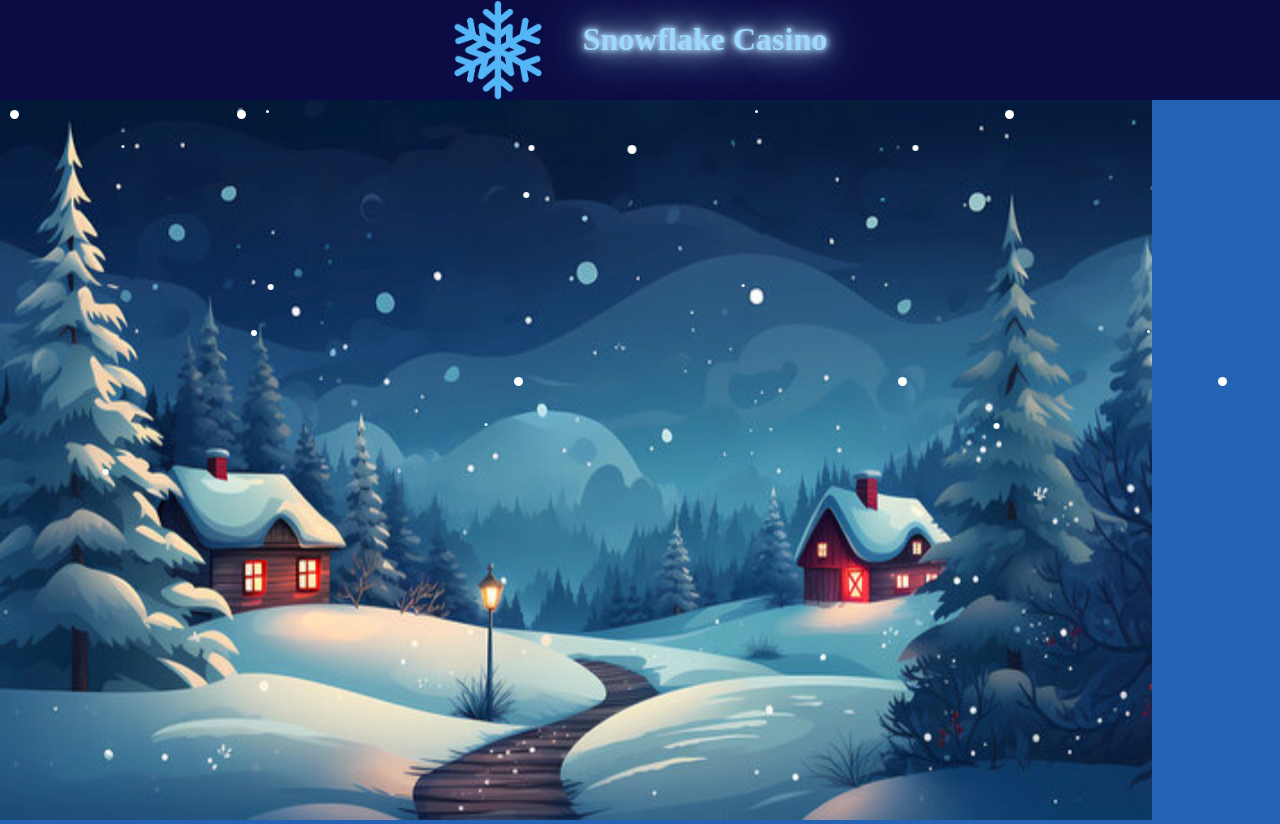
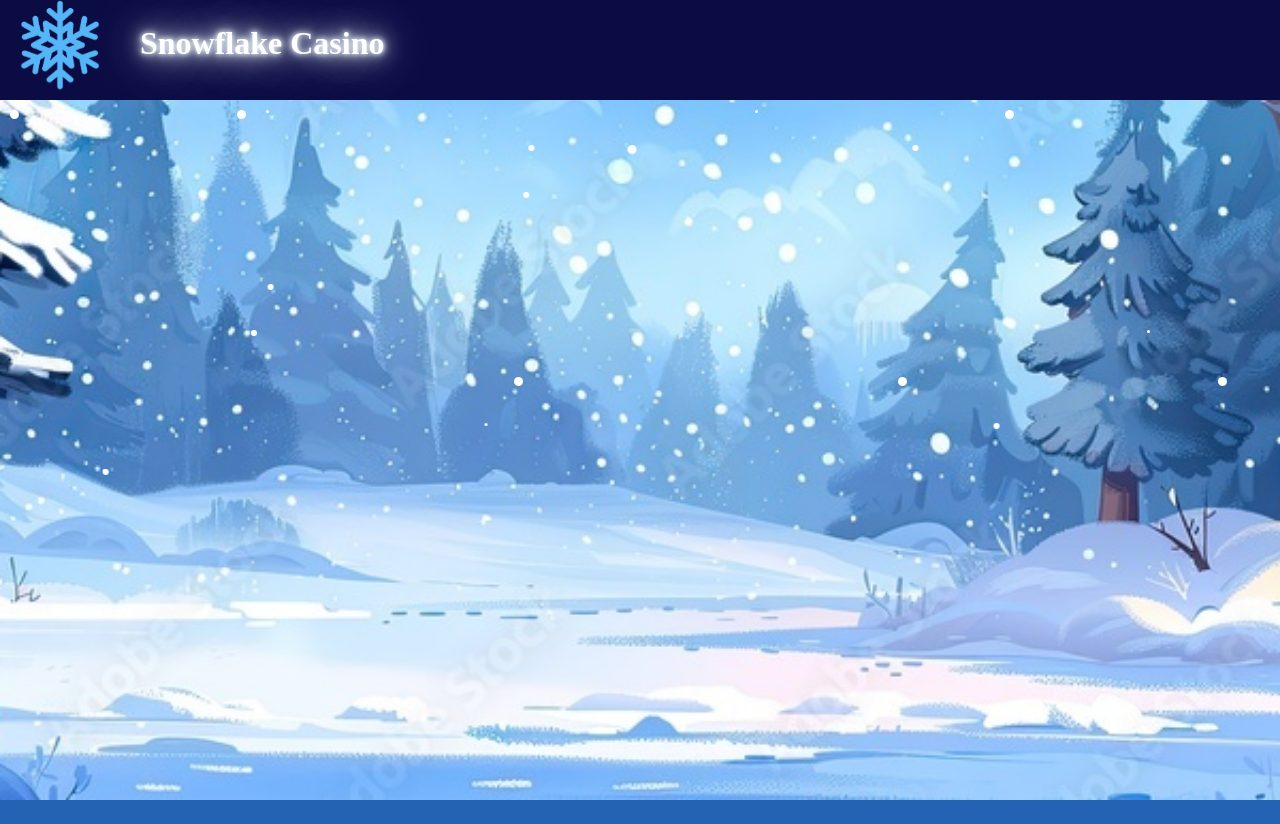
Before and after one commit to Krol-Kacper/snowflake, a React (Vite) app: page / in a window 1280 px wide. After the commit the page ends 800 px from the top, so only its background shows below. Built offline with nearby package versions, Linux system fonts and the light colour scheme.

Commit message:
Day2-background

```diff
--- a/src/App.jsx
+++ b/src/App.jsx
@@ -8,7 +8,6 @@
     <>
       <Header></Header>
       <Snow></Snow>
-      <img src="/src/images/background.png" alt="Backgroudn photo" class="bgphoto"></img>
     </>
   )
 }
--- a/src/Header.jsx
+++ b/src/Header.jsx
@@ -3,7 +3,7 @@
 
     return (
         <header>
-            <img src="./src/images/snowflake.png" width="90px" height="auto" class="logo" alt="Snowflake image"></img>
+            <img src="./src/images/snowflake.png" width="80px" height="90px" class="logo" alt="Snowflake image"></img>
             <h1>Snowflake Casino</h1>
         </header>
     )
--- a/src/index.css
+++ b/src/index.css
@@ -2,7 +2,11 @@
     margin: 0px;
     padding: 0px;
     background-color: rgb(36, 99, 180);
-    display: flex;
+    background-image: url(/src/images/background2.jpg);
+    background-position: center;
+    background-repeat: no-repeat;
+    background-attachment: fixed;
+    background-size: cover;
 }
 
 .snow {
@@ -152,20 +156,21 @@
     width: 100vw;
     height: 100px;
     background-color: rgb(11, 12, 68);
-    justify-content: center;
+    justify-content: left;
     z-index: 10;
 }
 
 h1 {
-    color: rgb(159, 216, 255);
-    text-shadow: 0 0 5px rgb(166, 220, 255), 0 0 10px rgb(188, 228, 255), 0 0 20px rgb(187, 228, 255), 0 0 40px rgb(181, 225, 255), 0 0 80px rgb(182, 226, 255);
+    color: rgb(255, 255, 255);
+    text-shadow: 0 0 5px rgb(239, 249, 255), 0 0 10px rgb(232, 246, 255), 0 0 20px rgb(236, 248, 255), 0 0 40px rgb(239, 248, 255), 0 0 80px rgb(239, 249, 255);
     font-weight: bold;
-
+    margin-top: 25px
 }
 
 .logo {
     animation: rotate linear 4s infinite;
     margin-right: 40px;
+    margin-left: 20px;
 }
 
 @keyframes rotate {
@@ -175,9 +180,3 @@
     }
 
 }
-
-.bgphoto {
-    width: 90vw;
-    height: 90vh;
-    z-index: -1;
-}
```
Also changed, not shown: src/images/background2.jpg (added).
